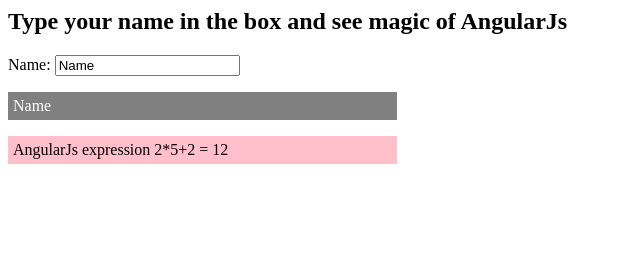
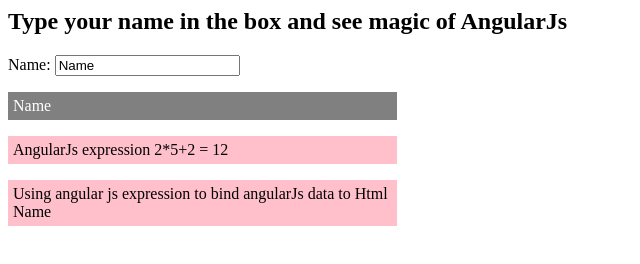
Before and after one commit to sanjaymundhra/angular-js, a plain HTML site: page index.html in a window 1280 px wide. Shown: the whole page, without its empty margins (0-640 px from the left). Drawn offline with nearby package versions, Linux system fonts and the light colour scheme.

Commit message:
using expression to bind data to html

```diff
--- a/index.html
+++ b/index.html
@@ -18,6 +18,7 @@
 		<p class="display-data" data-ng-bind="name"></p>
 		<!-- angularjs expressions are written in {{}} -->
 		<p class="display-expression">AngularJs expression 2*5+2 = {{2*5+2}}</p>
+		<p class="display-expression">Using angular js expression to bind angularJs data to Html {{name}}</p>
 	</div>
 </body>
 </html>
```
